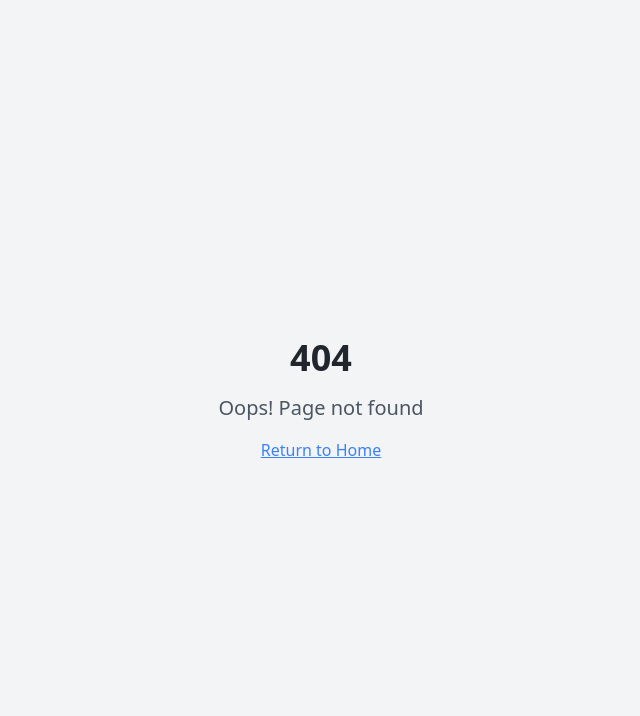
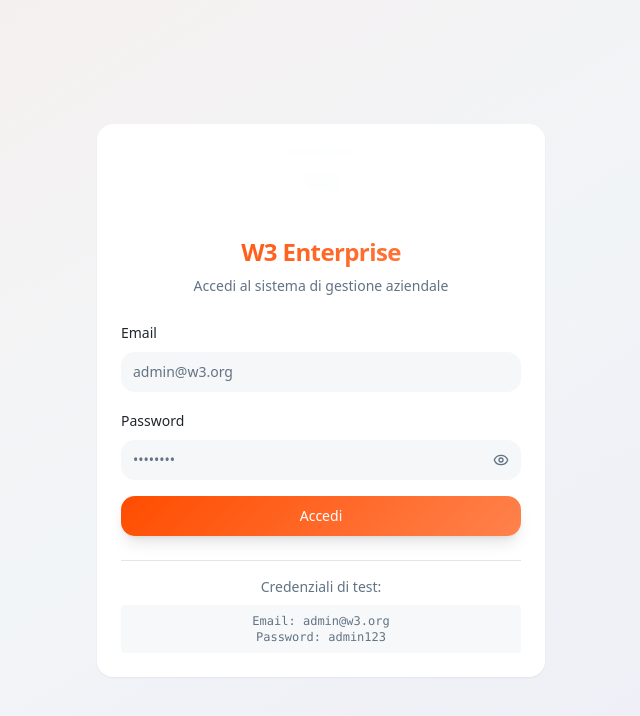
Before and after one commit to AScozzari/windtre-nexus-core, a React (Vite) app: page /login in a window 1280 px wide. Before the commit this address had no page. Shown: the top 716 px of the page, without its empty margins (319-959 px from the left). Built offline with nearby package versions, Linux system fonts and the light colour scheme.

Commit message:
Add login screen

```diff
--- a/src/App.tsx
+++ b/src/App.tsx
@@ -3,6 +3,9 @@ import { Toaster as Sonner } from "@/components/ui/sonner";
 import { TooltipProvider } from "@/components/ui/tooltip";
 import { QueryClient, QueryClientProvider } from "@tanstack/react-query";
 import { BrowserRouter, Routes, Route } from "react-router-dom";
+import { AuthProvider } from "@/contexts/AuthContext";
+import ProtectedRoute from "@/components/ProtectedRoute";
+import Login from "./pages/Login";
 import Index from "./pages/Index";
 import Clienti from "./pages/Clienti";
 import Contratti from "./pages/Contratti";
@@ -21,37 +24,40 @@ const queryClient = new QueryClient();
 
 const App = () => (
   <QueryClientProvider client={queryClient}>
+    <AuthProvider>
       <TooltipProvider>
         <Toaster />
         <Sonner />
         <BrowserRouter>
           <Routes>
-          <Route path="/" element={<Index />} />
-          <Route path="/clienti" element={<Clienti />} />
-          <Route path="/contratti" element={<Contratti />} />
-          <Route path="/fatturazione" element={<Fatturazione />} />
-          <Route path="/servizi/mobile" element={<ServiziMobile />} />
+            <Route path="/login" element={<Login />} />
+            <Route path="/" element={<ProtectedRoute><Index /></ProtectedRoute>} />
+            <Route path="/clienti" element={<ProtectedRoute><Clienti /></ProtectedRoute>} />
+            <Route path="/contratti" element={<ProtectedRoute><Contratti /></ProtectedRoute>} />
+            <Route path="/fatturazione" element={<ProtectedRoute><Fatturazione /></ProtectedRoute>} />
+            <Route path="/servizi/mobile" element={<ProtectedRoute><ServiziMobile /></ProtectedRoute>} />
 
             {/* Main Section Routes */}
-          <Route path="/hr" element={<HRSection />} />
-          <Route path="/amministrazione" element={<AmministrazioneSection />} />
-          <Route path="/cassa" element={<CassaSection />} />
-          <Route path="/ai" element={<AISection />} />
+            <Route path="/hr" element={<ProtectedRoute><HRSection /></ProtectedRoute>} />
+            <Route path="/amministrazione" element={<ProtectedRoute><AmministrazioneSection /></ProtectedRoute>} />
+            <Route path="/cassa" element={<ProtectedRoute><CassaSection /></ProtectedRoute>} />
+            <Route path="/ai" element={<ProtectedRoute><AISection /></ProtectedRoute>} />
 
             {/* Legacy HR Routes */}
-          <Route path="/hr/dipendenti" element={<HRDipendenti />} />
+            <Route path="/hr/dipendenti" element={<ProtectedRoute><HRDipendenti /></ProtectedRoute>} />
 
             {/* Legacy Cassa Routes */}
-          <Route path="/cassa/pos" element={<CassaPOS />} />
+            <Route path="/cassa/pos" element={<ProtectedRoute><CassaPOS /></ProtectedRoute>} />
 
             {/* Legacy AI Tools Routes */}
-          <Route path="/ai/assistant" element={<AIAssistant />} />
+            <Route path="/ai/assistant" element={<ProtectedRoute><AIAssistant /></ProtectedRoute>} />
 
             {/* ADD ALL CUSTOM ROUTES ABOVE THE CATCH-ALL "*" ROUTE */}
             <Route path="*" element={<NotFound />} />
           </Routes>
         </BrowserRouter>
       </TooltipProvider>
+    </AuthProvider>
   </QueryClientProvider>
 );
 
--- a/src/components/EnterpriseHeader.tsx
+++ b/src/components/EnterpriseHeader.tsx
@@ -1,6 +1,7 @@
 import { useState } from 'react';
-import { Bell, Search, Settings, User, Store, X } from 'lucide-react';
+import { Bell, Search, Settings, User, Store, X, LogOut } from 'lucide-react';
 import { useIsMobile } from '@/hooks/use-mobile';
+import { useAuth } from '@/contexts/AuthContext';
 import { Button } from '@/components/ui/button';
 import { Input } from '@/components/ui/input';
 import { SidebarTrigger } from '@/components/ui/sidebar';
@@ -15,6 +16,7 @@ import {
   DropdownMenuTrigger,
 } from "@/components/ui/dropdown-menu";
 import { useNavigate } from 'react-router-dom';
+import { useToast } from '@/hooks/use-toast';
 
 const windtreLogo = '/lovable-uploads/0729be2a-b1da-4ecc-a1d4-321013db32d6.png';
 
@@ -22,8 +24,19 @@ export const EnterpriseHeader = () => {
   const [searchTerm, setSearchTerm] = useState('');
   const [showResults, setShowResults] = useState(false);
   const [selectedStore, setSelectedStore] = useState('Windtre Milano');
+  const { user, logout } = useAuth();
+  const { toast } = useToast();
   const navigate = useNavigate();
   const isMobile = useIsMobile();
+
+  const handleLogout = () => {
+    logout();
+    toast({
+      title: "Logout eseguito",
+      description: "Sei stato disconnesso dal sistema",
+    });
+    navigate('/login');
+  };
 
   const stores = [
     'Windtre Milano',
@@ -114,13 +127,28 @@ export const EnterpriseHeader = () => {
               </Button>
             </DropdownMenuTrigger>
             <DropdownMenuContent align="end" className="glass border-border/50">
-              <DropdownMenuLabel>Il mio Account</DropdownMenuLabel>
+              <DropdownMenuLabel className="font-normal">
+                <div className="flex flex-col space-y-1">
+                  <p className="text-sm font-medium leading-none">{user?.name}</p>
+                  <p className="text-xs leading-none text-muted-foreground">
+                    {user?.email}
+                  </p>
+                </div>
+              </DropdownMenuLabel>
               <DropdownMenuSeparator />
-              <DropdownMenuItem>Profilo</DropdownMenuItem>
-              <DropdownMenuItem>Impostazioni</DropdownMenuItem>
-              <DropdownMenuItem>Team</DropdownMenuItem>
+              <DropdownMenuItem>
+                <User className="mr-2 h-4 w-4" />
+                Profilo
+              </DropdownMenuItem>
+              <DropdownMenuItem>
+                <Settings className="mr-2 h-4 w-4" />
+                Impostazioni
+              </DropdownMenuItem>
               <DropdownMenuSeparator />
-              <DropdownMenuItem>Logout</DropdownMenuItem>
+              <DropdownMenuItem onClick={handleLogout} className="text-destructive">
+                <LogOut className="mr-2 h-4 w-4" />
+                Logout
+              </DropdownMenuItem>
             </DropdownMenuContent>
           </DropdownMenu>
         </div>
--- /dev/null
+++ b/src/components/ProtectedRoute.tsx
@@ -0,0 +1,29 @@
+import React from 'react';
+import { Navigate, useLocation } from 'react-router-dom';
+import { useAuth } from '@/contexts/AuthContext';
+
+interface ProtectedRouteProps {
+  children: React.ReactNode;
+}
+
+const ProtectedRoute: React.FC<ProtectedRouteProps> = ({ children }) => {
+  const { user, isLoading } = useAuth();
+  const location = useLocation();
+
+  if (isLoading) {
+    return (
+      <div className="min-h-screen flex items-center justify-center">
+        <div className="animate-spin rounded-full h-8 w-8 border-b-2 border-primary"></div>
+      </div>
+    );
+  }
+
+  if (!user) {
+    // Salva la pagina a cui l'utente stava tentando di accedere
+    return <Navigate to="/login" state={{ from: location }} replace />;
+  }
+
+  return <>{children}</>;
+};
+
+export default ProtectedRoute;
--- /dev/null
+++ b/src/contexts/AuthContext.tsx
@@ -0,0 +1,76 @@
+import React, { createContext, useContext, useState, useEffect } from 'react';
+
+interface User {
+  id: string;
+  email: string;
+  name: string;
+  role: string;
+}
+
+interface AuthContextType {
+  user: User | null;
+  login: (email: string, password: string) => Promise<boolean>;
+  logout: () => void;
+  isLoading: boolean;
+}
+
+const AuthContext = createContext<AuthContextType | undefined>(undefined);
+
+// Mock user per testing
+const MOCK_USER: User = {
+  id: '1',
+  email: 'admin@w3.org',
+  name: 'Amministratore W3',
+  role: 'admin'
+};
+
+export const AuthProvider: React.FC<{ children: React.ReactNode }> = ({ children }) => {
+  const [user, setUser] = useState<User | null>(null);
+  const [isLoading, setIsLoading] = useState(true);
+
+  useEffect(() => {
+    // Controlla se l'utente è già loggato nel localStorage
+    const savedUser = localStorage.getItem('user');
+    if (savedUser) {
+      setUser(JSON.parse(savedUser));
+    }
+    setIsLoading(false);
+  }, []);
+
+  const login = async (email: string, password: string): Promise<boolean> => {
+    setIsLoading(true);
+
+    // Simulazione di chiamata API
+    await new Promise(resolve => setTimeout(resolve, 1000));
+
+    // Credenziali mock per testing
+    if (email === 'admin@w3.org' && password === 'admin123') {
+      setUser(MOCK_USER);
+      localStorage.setItem('user', JSON.stringify(MOCK_USER));
+      setIsLoading(false);
+      return true;
+    }
+
+    setIsLoading(false);
+    return false;
+  };
+
+  const logout = () => {
+    setUser(null);
+    localStorage.removeItem('user');
+  };
+
+  return (
+    <AuthContext.Provider value={{ user, login, logout, isLoading }}>
+      {children}
+    </AuthContext.Provider>
+  );
+};
+
+export const useAuth = () => {
+  const context = useContext(AuthContext);
+  if (context === undefined) {
+    throw new Error('useAuth must be used within an AuthProvider');
+  }
+  return context;
+};
--- /dev/null
+++ b/src/pages/Login.tsx
@@ -0,0 +1,147 @@
+import React, { useState } from 'react';
+import { useNavigate } from 'react-router-dom';
+import { useAuth } from '@/contexts/AuthContext';
+import { Button } from '@/components/ui/button';
+import { Input } from '@/components/ui/input';
+import { Label } from '@/components/ui/label';
+import { Card, CardContent, CardDescription, CardHeader, CardTitle } from '@/components/ui/card';
+import { Alert, AlertDescription } from '@/components/ui/alert';
+import { Eye, EyeOff, AlertCircle } from 'lucide-react';
+import { useToast } from '@/hooks/use-toast';
+import w3cLogo from '@/assets/w3c-logo.png';
+
+const Login = () => {
+  const [email, setEmail] = useState('');
+  const [password, setPassword] = useState('');
+  const [showPassword, setShowPassword] = useState(false);
+  const [error, setError] = useState('');
+  const { login, isLoading } = useAuth();
+  const navigate = useNavigate();
+  const { toast } = useToast();
+
+  const handleSubmit = async (e: React.FormEvent) => {
+    e.preventDefault();
+    setError('');
+
+    if (!email || !password) {
+      setError('Inserisci email e password');
+      return;
+    }
+
+    const success = await login(email, password);
+
+    if (success) {
+      toast({
+        title: "Accesso effettuato",
+        description: "Benvenuto nel sistema W3 Enterprise",
+      });
+      navigate('/');
+    } else {
+      setError('Credenziali non valide');
+      toast({
+        title: "Errore di accesso",
+        description: "Email o password non corretti",
+        variant: "destructive",
+      });
+    }
+  };
+
+  return (
+    <div className="min-h-screen flex items-center justify-center p-4 bg-gradient-to-br from-background via-muted/30 to-background">
+      <div className="absolute inset-0 bg-gradient-to-br from-windtre-orange/5 via-transparent to-windtre-purple/5"></div>
+
+      <Card className="w-full max-w-md glass-strong relative z-10 border-glass-border">
+        <CardHeader className="text-center space-y-6">
+          <div className="flex justify-center">
+            <img
+              src={w3cLogo}
+              alt="W3C Logo"
+              className="h-16 w-auto object-contain"
+            />
+          </div>
+          <div>
+            <CardTitle className="text-2xl font-bold bg-gradient-primary bg-clip-text text-transparent">
+              W3 Enterprise
+            </CardTitle>
+            <CardDescription className="text-muted-foreground mt-2">
+              Accedi al sistema di gestione aziendale
+            </CardDescription>
+          </div>
+        </CardHeader>
+
+        <CardContent className="space-y-6">
+          <form onSubmit={handleSubmit} className="space-y-4">
+            <div className="space-y-2">
+              <Label htmlFor="email">Email</Label>
+              <Input
+                id="email"
+                type="email"
+                placeholder="admin@w3.org"
+                value={email}
+                onChange={(e) => setEmail(e.target.value)}
+                className="glass border-glass-border focus:border-primary"
+                disabled={isLoading}
+              />
+            </div>
+
+            <div className="space-y-2">
+              <Label htmlFor="password">Password</Label>
+              <div className="relative">
+                <Input
+                  id="password"
+                  type={showPassword ? 'text' : 'password'}
+                  placeholder="••••••••"
+                  value={password}
+                  onChange={(e) => setPassword(e.target.value)}
+                  className="glass border-glass-border focus:border-primary pr-10"
+                  disabled={isLoading}
+                />
+                <Button
+                  type="button"
+                  variant="ghost"
+                  size="sm"
+                  className="absolute right-0 top-0 h-full px-3 py-2 hover:bg-transparent"
+                  onClick={() => setShowPassword(!showPassword)}
+                  disabled={isLoading}
+                >
+                  {showPassword ? (
+                    <EyeOff className="h-4 w-4 text-muted-foreground" />
+                  ) : (
+                    <Eye className="h-4 w-4 text-muted-foreground" />
+                  )}
+                </Button>
+              </div>
+            </div>
+
+            {error && (
+              <Alert variant="destructive" className="glass-strong border-destructive/50">
+                <AlertCircle className="h-4 w-4" />
+                <AlertDescription>{error}</AlertDescription>
+              </Alert>
+            )}
+
+            <Button
+              type="submit"
+              className="w-full bg-gradient-primary hover:opacity-90 text-primary-foreground shadow-lg"
+              disabled={isLoading}
+            >
+              {isLoading ? 'Accesso in corso...' : 'Accedi'}
+            </Button>
+          </form>
+
+          <div className="pt-4 border-t border-glass-border">
+            <div className="text-center text-sm text-muted-foreground">
+              <p className="mb-2">Credenziali di test:</p>
+              <p className="font-mono text-xs bg-muted/50 p-2 rounded">
+                Email: admin@w3.org<br />
+                Password: admin123
+              </p>
+            </div>
+          </div>
+        </CardContent>
+      </Card>
+    </div>
+  );
+};
+
+export default Login;
```
Also changed, not shown: src/assets/w3c-logo.png (added). Lines whose indentation alone changed are shown as unchanged.
